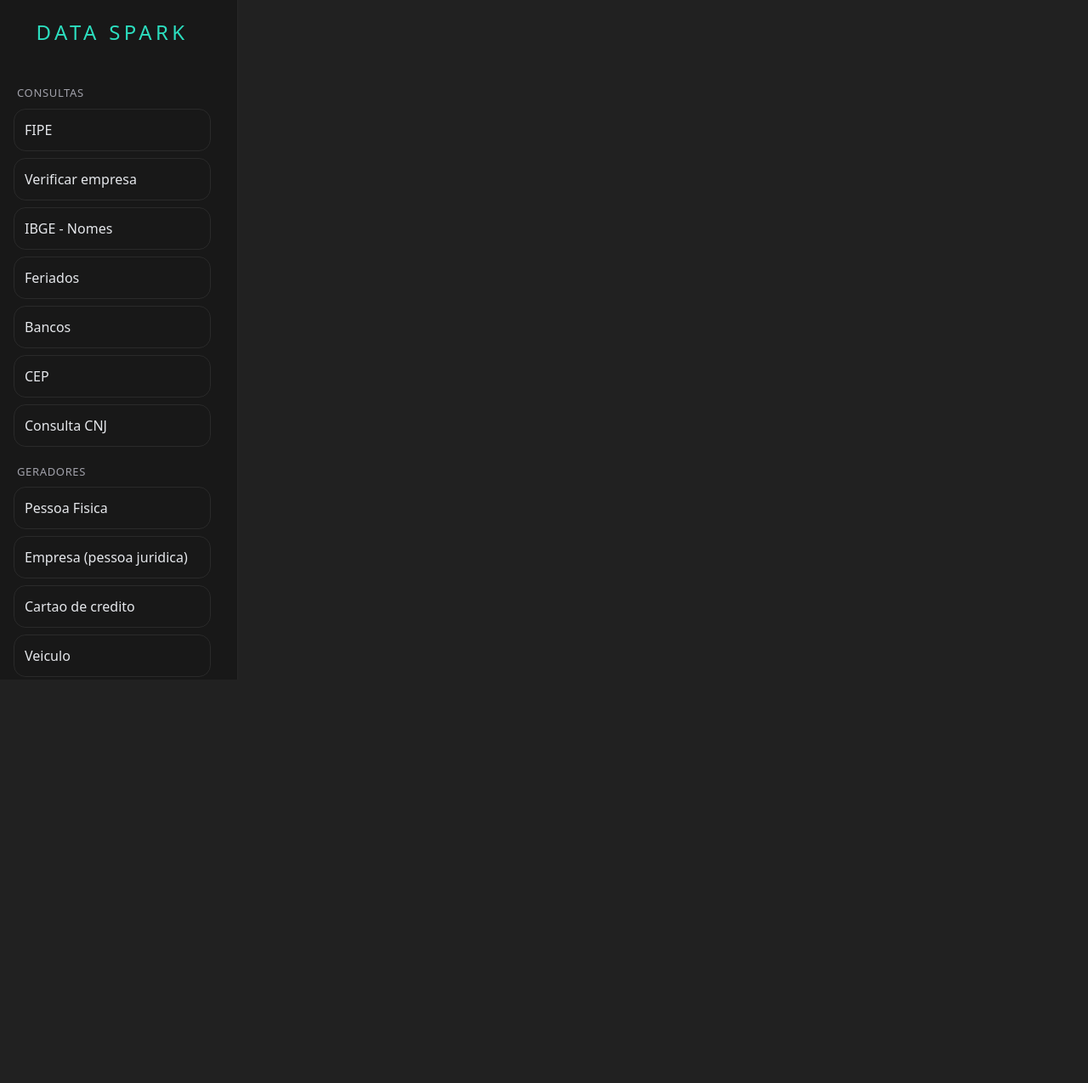
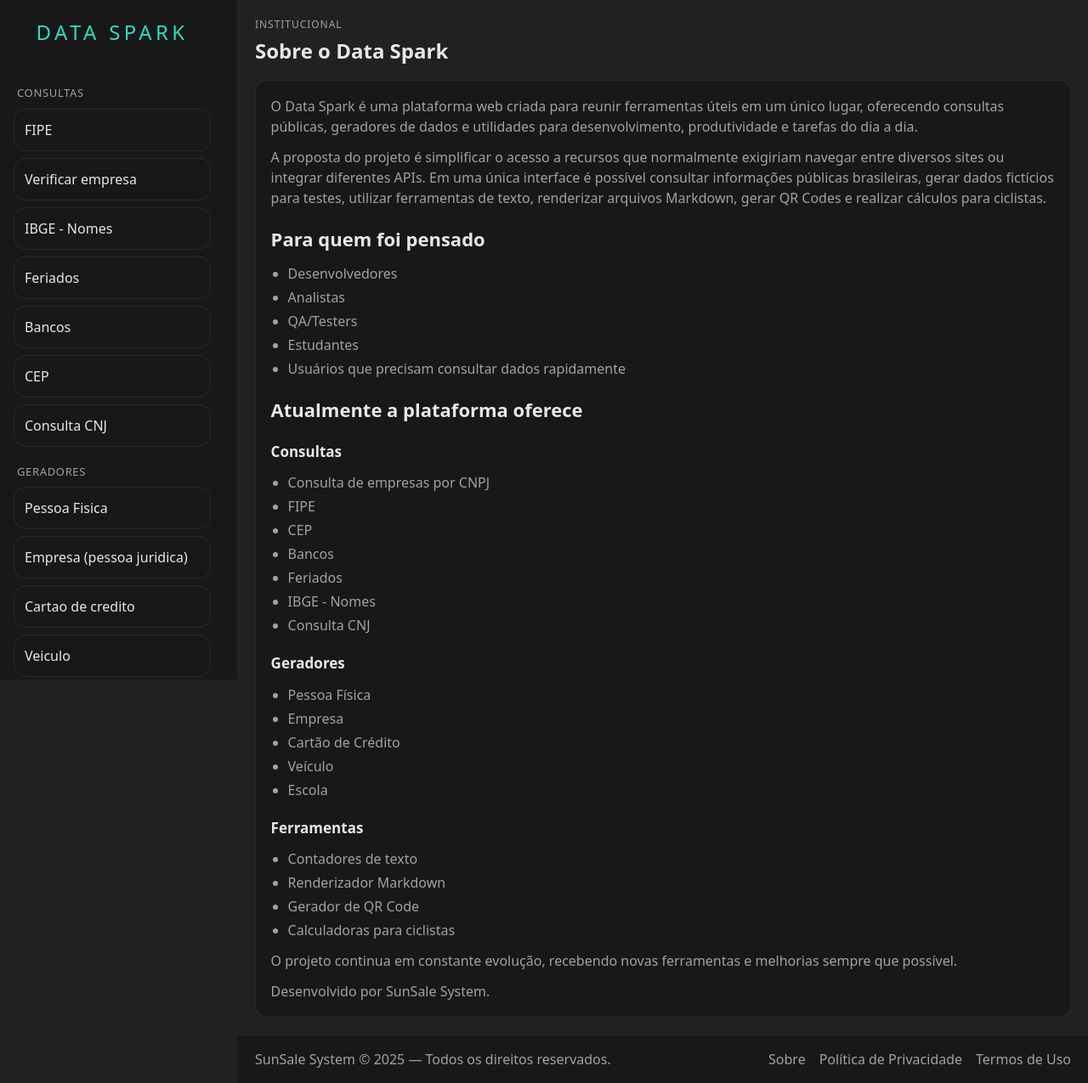
Before and after one commit to rodrigoborgesmachado/data-spark, a React (Vite) app: page /sobre in a window 1280 px wide. Shown: the whole page at 85% size. Before the commit the page ends 800 px from the top, so only its background shows below. Built offline with nearby package versions, Linux system fonts and the light colour scheme.

Commit message:
Adicionando páginas de documentação e melhorando read me

```diff
--- a/src/App.jsx
+++ b/src/App.jsx
@@ -1,5 +1,6 @@
 import { Routes, Route } from "react-router-dom";
 import Sidebar from "./components/Sidebar";
+import Footer from "./components/Footer";
 import Home from "./pages/Home/Home.jsx";
 import RandomInfoPage from "./pages/RandomInfoPage/RandomInfoPage.jsx";
 import VerifyCompany from "./pages/VerifyCompany/VerifyCompany.jsx";
@@ -13,6 +14,9 @@
 import Cnj from "./pages/Cnj/Cnj.jsx";
 import QrCode from "./pages/QrCode/QrCode.jsx";
 import CyclingCalculators from "./pages/CyclingCalculators/CyclingCalculators.jsx";
+import About from "./pages/About/About.jsx";
+import PrivacyPolicy from "./pages/PrivacyPolicy/PrivacyPolicy.jsx";
+import TermsOfUse from "./pages/TermsOfUse/TermsOfUse.jsx";
 import { ROUTES } from "./routes/config";
 import "./assets/css/index.css";
 
@@ -28,6 +32,7 @@
         <Sidebar />
       </aside>
 
+      <div className="page-shell">
         <main className="content">
           <Routes>
             {/* Home */}
@@ -105,8 +110,15 @@
                 element={<QrCode title={qrRoute.title} />}
               />
             )}
+
+            <Route path="/sobre" element={<About />} />
+            <Route path="/politica-de-privacidade" element={<PrivacyPolicy />} />
+            <Route path="/termos-de-uso" element={<TermsOfUse />} />
           </Routes>
         </main>
+
+        <Footer />
+      </div>
     </div>
   );
 }
--- a/src/assets/css/index.css
+++ b/src/assets/css/index.css
@@ -30,6 +30,13 @@
   display: grid;
   grid-template-columns: 1fr;
   min-height: 100dvh;
+}
+
+.page-shell {
+  min-width: 0;
+  min-height: 100dvh;
+  display: flex;
+  flex-direction: column;
 }
 
 /* Sidebar */
@@ -104,10 +111,83 @@
 
 /* Content */
 .content {
+  flex: 1;
   max-width: var(--max-content);
   width: 100%;
   margin: 0 auto;
   padding: calc(var(--default-spacing) * 1.25);
+}
+
+/* Footer */
+.site-footer {
+  margin-top: auto;
+  background: var(--surface);
+  border-top: 1px solid rgba(255,255,255,0.06);
+  color: var(--text-secondary);
+}
+
+.site-footer__inner {
+  max-width: var(--max-content);
+  width: 100%;
+  margin: 0 auto;
+  padding: var(--default-spacing) calc(var(--default-spacing) * 1.25);
+  display: flex;
+  align-items: center;
+  justify-content: space-between;
+  gap: var(--default-spacing);
+}
+
+.site-footer__copy {
+  margin: 0;
+}
+
+.site-footer__nav {
+  display: flex;
+  align-items: center;
+  gap: var(--default-spacing);
+  flex-wrap: wrap;
+}
+
+.site-footer__nav a {
+  color: var(--text-secondary);
+  text-decoration: none;
+  transition: color .2s;
+}
+
+.site-footer__nav a:hover {
+  color: var(--brand);
+}
+
+/* Informational pages */
+.info-page__content {
+  color: var(--text-secondary);
+}
+
+.info-page__content p,
+.info-page__content ul {
+  margin: 0;
+}
+
+.info-page__content h2,
+.info-page__content h3 {
+  color: var(--text-primary);
+  margin: 8px 0 0 0;
+}
+
+.info-page__content h2 {
+  font-size: 22px;
+}
+
+.info-page__content h3 {
+  font-size: 17px;
+}
+
+.info-page__content ul {
+  padding-left: 20px;
+}
+
+.info-page__content li + li {
+  margin-top: 4px;
 }
 
 /* Hero */
@@ -811,6 +891,19 @@
   }
 }
 
+@media (max-width: 640px) {
+  .site-footer__inner {
+    align-items: flex-start;
+    flex-direction: column;
+  }
+
+  .site-footer__nav {
+    align-items: flex-start;
+    flex-direction: column;
+    gap: 8px;
+  }
+}
+
 @media print {
   body {
     background: #ffffff;
--- /dev/null
+++ b/src/components/Footer.jsx
@@ -0,0 +1,21 @@
+import { Link } from "react-router-dom";
+
+export default function Footer() {
+  const currentYear = new Date().getFullYear();
+
+  return (
+    <footer className="site-footer">
+      <div className="site-footer__inner">
+        <p className="site-footer__copy">
+          SunSale System © {currentYear} — Todos os direitos reservados.
+        </p>
+
+        <nav className="site-footer__nav" aria-label="Links institucionais">
+          <Link to="/sobre">Sobre</Link>
+          <Link to="/politica-de-privacidade">Política de Privacidade</Link>
+          <Link to="/termos-de-uso">Termos de Uso</Link>
+        </nav>
+      </div>
+    </footer>
+  );
+}
--- /dev/null
+++ b/src/pages/About/About.jsx
@@ -0,0 +1,73 @@
+export default function About() {
+  return (
+    <article className="verify info-page">
+      <header className="verify__header">
+        <p className="eyebrow">Institucional</p>
+        <h1 className="page-title">Sobre o Data Spark</h1>
+      </header>
+
+      <section className="panel info-page__content">
+        <p>
+          O Data Spark é uma plataforma web criada para reunir ferramentas úteis
+          em um único lugar, oferecendo consultas públicas, geradores de dados e
+          utilidades para desenvolvimento, produtividade e tarefas do dia a dia.
+        </p>
+
+        <p>
+          A proposta do projeto é simplificar o acesso a recursos que normalmente
+          exigiriam navegar entre diversos sites ou integrar diferentes APIs. Em
+          uma única interface é possível consultar informações públicas
+          brasileiras, gerar dados fictícios para testes, utilizar ferramentas de
+          texto, renderizar arquivos Markdown, gerar QR Codes e realizar cálculos
+          para ciclistas.
+        </p>
+
+        <h2>Para quem foi pensado</h2>
+        <ul>
+          <li>Desenvolvedores</li>
+          <li>Analistas</li>
+          <li>QA/Testers</li>
+          <li>Estudantes</li>
+          <li>Usuários que precisam consultar dados rapidamente</li>
+        </ul>
+
+        <h2>Atualmente a plataforma oferece</h2>
+
+        <h3>Consultas</h3>
+        <ul>
+          <li>Consulta de empresas por CNPJ</li>
+          <li>FIPE</li>
+          <li>CEP</li>
+          <li>Bancos</li>
+          <li>Feriados</li>
+          <li>IBGE - Nomes</li>
+          <li>Consulta CNJ</li>
+        </ul>
+
+        <h3>Geradores</h3>
+        <ul>
+          <li>Pessoa Física</li>
+          <li>Empresa</li>
+          <li>Cartão de Crédito</li>
+          <li>Veículo</li>
+          <li>Escola</li>
+        </ul>
+
+        <h3>Ferramentas</h3>
+        <ul>
+          <li>Contadores de texto</li>
+          <li>Renderizador Markdown</li>
+          <li>Gerador de QR Code</li>
+          <li>Calculadoras para ciclistas</li>
+        </ul>
+
+        <p>
+          O projeto continua em constante evolução, recebendo novas ferramentas
+          e melhorias sempre que possível.
+        </p>
+
+        <p>Desenvolvido por SunSale System.</p>
+      </section>
+    </article>
+  );
+}
--- /dev/null
+++ b/src/pages/PrivacyPolicy/PrivacyPolicy.jsx
@@ -0,0 +1,73 @@
+export default function PrivacyPolicy() {
+  return (
+    <article className="verify info-page">
+      <header className="verify__header">
+        <p className="eyebrow">Institucional</p>
+        <h1 className="page-title">Política de Privacidade</h1>
+      </header>
+
+      <section className="panel info-page__content">
+        <h2>1. Introdução</h2>
+        <p>
+          A privacidade dos usuários é importante para o Data Spark. Esta
+          política explica, de forma simples, quais informações podem ser
+          coletadas e como elas podem ser utilizadas durante o uso da plataforma.
+        </p>
+
+        <h2>2. Informações coletadas</h2>
+        <p>
+          O Data Spark não exige cadastro para utilização das ferramentas. Podem
+          ser coletados apenas:
+        </p>
+        <ul>
+          <li>informações enviadas pelo formulário de contato, caso exista futuramente;</li>
+          <li>dados técnicos da requisição, como IP, navegador, data e horário;</li>
+          <li>cookies estritamente necessários;</li>
+          <li>métricas anônimas de utilização, quando aplicável.</li>
+        </ul>
+
+        <h2>3. Como utilizamos essas informações</h2>
+        <ul>
+          <li>funcionamento da plataforma;</li>
+          <li>melhoria da experiência;</li>
+          <li>correção de erros;</li>
+          <li>estatísticas de uso.</li>
+        </ul>
+
+        <h2>4. Compartilhamento</h2>
+        <p>
+          O Data Spark não vende nem comercializa dados pessoais. Dados somente
+          poderão ser compartilhados quando exigido por lei.
+        </p>
+
+        <h2>5. APIs de terceiros</h2>
+        <p>
+          Algumas funcionalidades dependem de APIs públicas de terceiros,
+          incluindo:
+        </p>
+        <ul>
+          <li>ReceitaWS</li>
+          <li>ViaCEP</li>
+          <li>BrasilAPI</li>
+          <li>IBGE</li>
+          <li>FIPE</li>
+          <li>CNJ</li>
+        </ul>
+        <p>
+          As consultas seguem as políticas de privacidade dos respectivos
+          serviços.
+        </p>
+
+        <h2>6. Segurança</h2>
+        <p>
+          Medidas razoáveis são adotadas para proteger os dados e reduzir riscos
+          de acesso indevido, perda, alteração ou uso não autorizado das
+          informações.
+        </p>
+
+        <h2>7. Alterações</h2>
+        <p>Esta política poderá ser atualizada futuramente.</p>
+      </section>
+    </article>
+  );
+}
--- /dev/null
+++ b/src/pages/TermsOfUse/TermsOfUse.jsx
@@ -0,0 +1,52 @@
+export default function TermsOfUse() {
+  return (
+    <article className="verify info-page">
+      <header className="verify__header">
+        <p className="eyebrow">Institucional</p>
+        <h1 className="page-title">Termos de Uso</h1>
+      </header>
+
+      <section className="panel info-page__content">
+        <h2>1. Aceitação</h2>
+        <p>Ao utilizar o Data Spark, o usuário concorda com estes termos.</p>
+
+        <h2>2. Utilização</h2>
+        <p>
+          As ferramentas são fornecidas gratuitamente para consultas, testes,
+          desenvolvimento e uso pessoal ou profissional.
+        </p>
+
+        <h2>3. Disponibilidade</h2>
+        <p>
+          Não há garantia de disponibilidade contínua da plataforma ou das APIs
+          externas utilizadas.
+        </p>
+
+        <h2>4. Precisão das informações</h2>
+        <p>
+          Os resultados dependem das informações fornecidas pelos serviços
+          consultados.
+        </p>
+        <p>
+          O Data Spark não garante que todas as informações estejam sempre
+          atualizadas ou livres de inconsistências.
+        </p>
+
+        <h2>5. Responsabilidade</h2>
+        <p>
+          O usuário é responsável pela utilização das informações obtidas através
+          da plataforma.
+        </p>
+
+        <h2>6. Propriedade intelectual</h2>
+        <p>
+          Todo o código, identidade visual e conteúdo do Data Spark pertencem à
+          SunSale System, salvo conteúdos provenientes de APIs públicas.
+        </p>
+
+        <h2>7. Alterações</h2>
+        <p>Os Termos de Uso poderão ser modificados a qualquer momento.</p>
+      </section>
+    </article>
+  );
+}
```
Also changed, not shown: 1 other file (tests, documents, lock files or other folders). Lines whose indentation alone changed are shown as unchanged.
